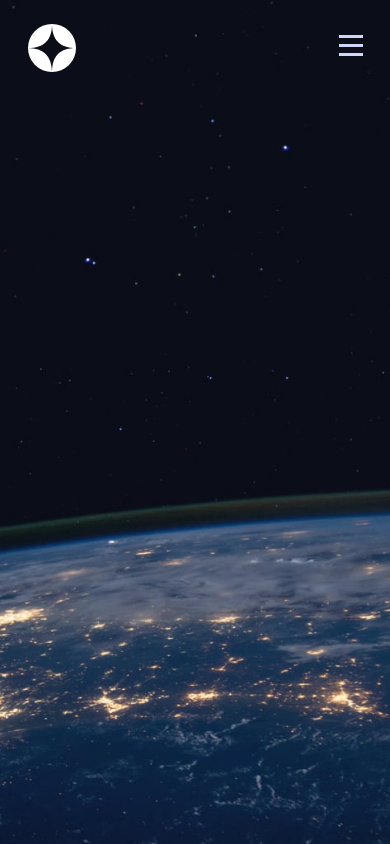
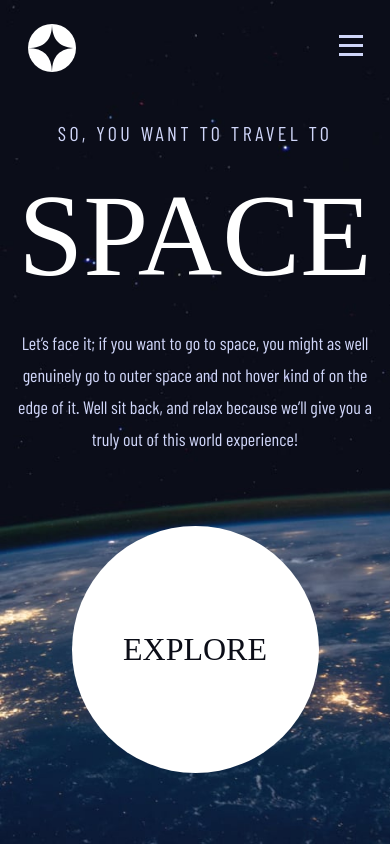
Before and after one commit to jesper-helin/frontend-mentor-challenges, a React (Create React App) app in the folder space-tourism-website/: page / in a window 390 px wide. Built offline with nearby package versions, Linux system fonts and the light colour scheme; a web font is replaced by a local one.

Commit message:
Home page

```diff
--- a/space-tourism-website/src/components/Nav/Nav.scss
+++ b/space-tourism-website/src/components/Nav/Nav.scss
@@ -177,6 +177,7 @@
          overflow: hidden;
          background: rgba($tertiary-color, 4%);
          backdrop-filter: blur(10px);
+         z-index: 999;
 
          .nav-list-items {
             flex-direction: column;
--- a/space-tourism-website/src/index.scss
+++ b/space-tourism-website/src/index.scss
@@ -39,6 +39,7 @@ h5 {
   font-family: 'Barlow Condensed', serif;
   font-size: 28px;
   letter-spacing: 4.75px;
+  color: $secondary-color;
 }
 
 .subHeading1 {
@@ -50,3 +51,13 @@ h5 {
   font-size: 14px;
   letter-spacing: 2.35px;
 }
+
+h1, h2,h3, h4, h5, .subHeading1, .subHeading2 {
+  text-transform: uppercase;
+}
+
+p {
+  font-family: 'Barlow Condensed', serif;
+  color: $secondary-color;
+  font-size: 18px;
+}
--- a/space-tourism-website/src/pages/Home/Home.scss
+++ b/space-tourism-website/src/pages/Home/Home.scss
@@ -1,15 +1,88 @@
 @import '../../styles/variable';
 
 .home {
+   display: flex;
+   align-items: flex-end;
+   justify-content: space-around;
    height: 100vh;
    background: url('../../assets/home/background-home-desktop.jpg') no-repeat;
    background-size: cover;
+
+   div {
+      margin-bottom: 150px;
+   }
+}
+
+.home-introduction-text {
+   display: flex;
+   flex-direction: column;
+   justify-content: space-between;
+   width: 450px;
+   height: 382px;
+
+   p {
+      line-height: 32px;
+   }
+}
+
+.home-explore {
+   display: flex;
+   justify-content: center;
+   align-items: center;
+   position: relative;
+   width: 247px;
+   height: 247px;
+   border-radius: 50%;
+   background-color: $tertiary-color;
+
+   h4 {
+      color: $primary-color;
+   }
+
+   &:hover {
+      cursor: pointer;
+
+      &::before {
+         content: ' ';
+         width: 450px;
+         height: 450px;
+         position: absolute;
+         border-radius: 50%;
+         background-color: rgba($tertiary-color, 10%);
+      }
+   }
 }
 
 @media (max-width: $breakpoint-tablet) {
    .home {
+      flex-direction: column;
+      align-items: center;
+      justify-content: space-evenly;
       background: url('../../assets/home/background-home-tablet.jpg') no-repeat;
       background-size: cover;
+
+      div {
+         margin-bottom: 0;
+      }
+   }
+
+   .home-introduction-text {
+      margin-top: 50px;
+      height: 334px;
+      width: clamp(300px, 95%, 450px);
+
+      > * {
+         text-align: center;
+      }
+
+      h1 {
+         font-size: clamp(100px, 30vw, 150px);
+      }
+
+      h5 {
+         font-size: 20px;
+         letter-spacing: 3.4px;
+      }
    }
 }
 
@@ -18,4 +91,32 @@
       background: url('../../assets/home/background-home-mobile.jpg') no-repeat;
       background-size: cover;
    }
+
+   .home-introduction-text {
+      width: 327px;
+      height: 276px;
+      margin-top: 50px !important;
+
+      h1 {
+         font-size: 80px;
+      }
+
+      h5 {
+         font-size: 16px;
+      }
+
+      p {
+         font-size: 15px;
+      }
+   }
+
+   .home-explore {
+      width: 150px;
+      height: 150px;
+
+      h4 {
+         font-size: 20px;
+         letter-spacing: 1.25px;
+      }
+   }
 }
--- a/space-tourism-website/src/pages/Home/index.js
+++ b/space-tourism-website/src/pages/Home/index.js
@@ -3,7 +3,19 @@ import './Home.scss';
 const Home = () => {
    return (
       <div className="home">
-         {/* <h1>Home</h1> */}
+         <div className="home-introduction-text">
+            <h5>So, you want to travel to</h5>
+            <h1>Space</h1>
+            <p>
+               Let’s face it; if you want to go to space, you might as well
+               genuinely go to outer space and not hover kind of on the edge of
+               it. Well sit back, and relax because we’ll give you a truly out
+               of this world experience!
+            </p>
+         </div>
+         <div className="home-explore">
+            <h4>Explore</h4>
+         </div>
       </div>
    );
 };
```
